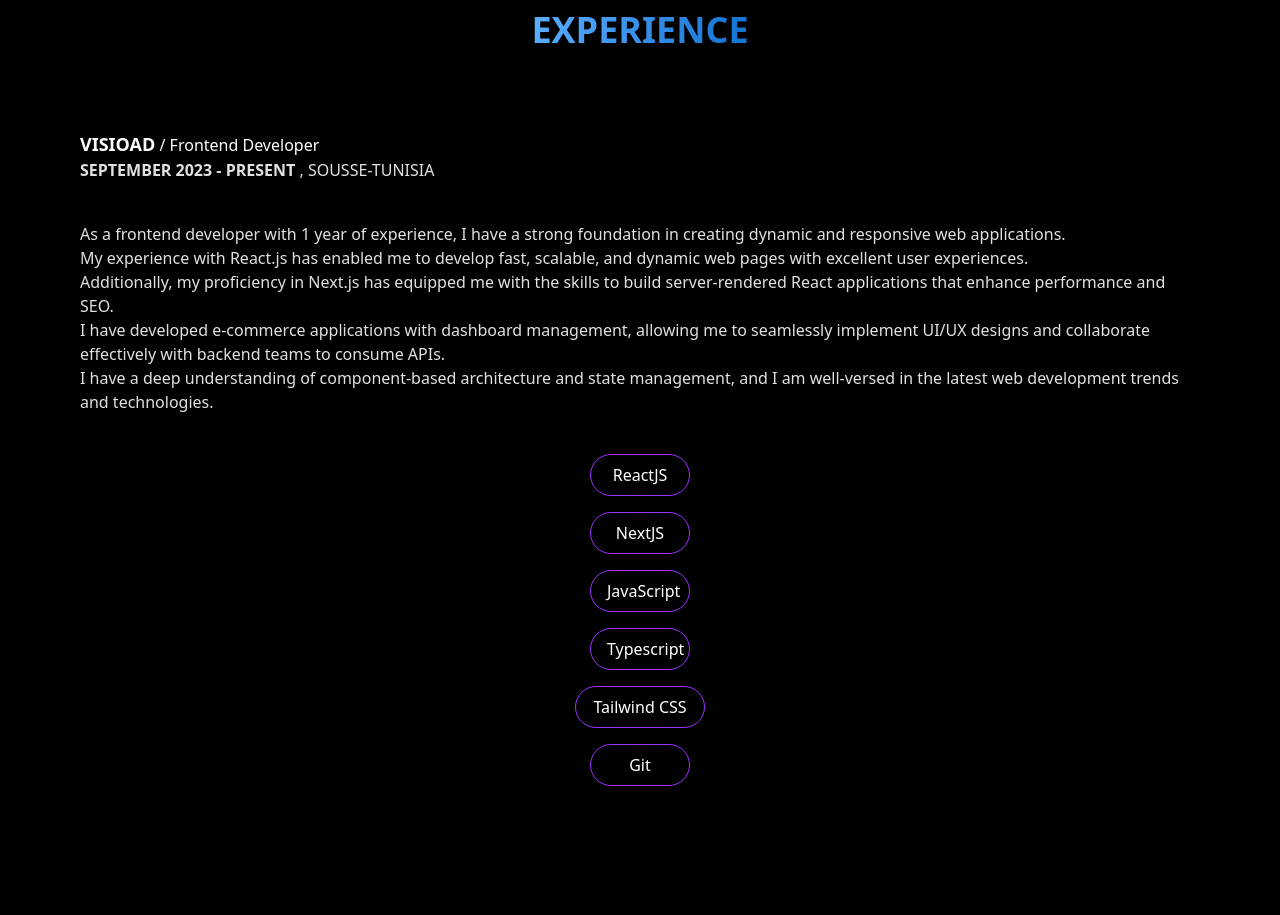
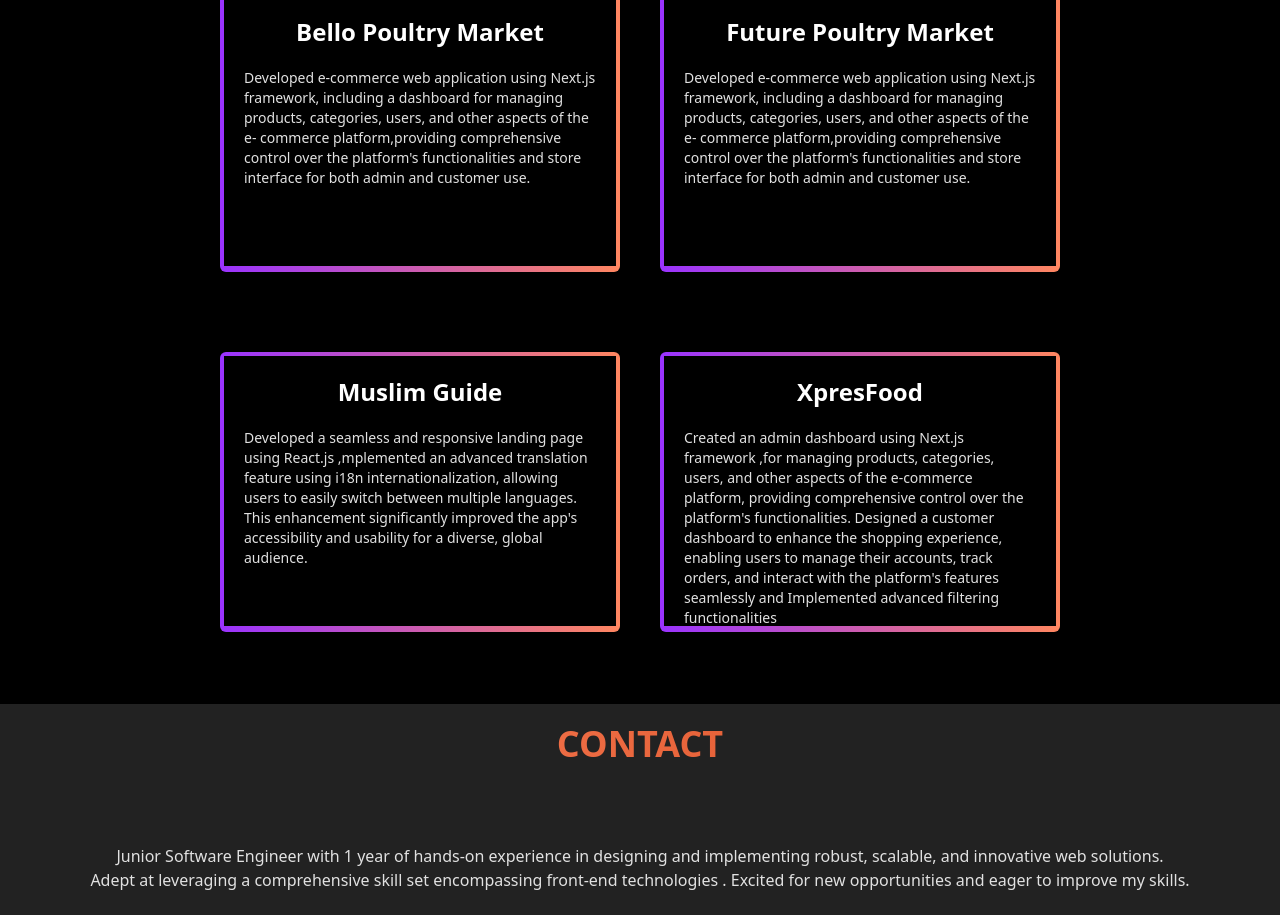
Before and after one commit to haifa17/Portfolio, a Next.js app: page / in a window 1280 px wide. Shown: the part 1882-2797 px from the top of the page. Built offline with nearby package versions, Linux system fonts and the light colour scheme.

Commit message:
new changes

```diff
--- a/components/cards/page.tsx
+++ b/components/cards/page.tsx
@@ -1,15 +1,13 @@
 "use client";
-import Image from "next/image";
 import React from "react";
 import { motion } from "framer-motion";
 import { useInView } from "react-intersection-observer";
 
 interface CardProps {
-  image: string;
   title: string;
   description: string;
 }
-const Card = ({ image, title, description }: CardProps) => {
+const Card = ({ title, description }: CardProps) => {
   const [ref1, inView1] = useInView({
     triggerOnce: true,
     threshold: 0.5,
@@ -28,35 +26,15 @@
   };
 
   return (
-    <div className="flex flex-col lg:flex gap-5 items-center">
-      <div className=" max-w-20">
-        <motion.div
-          ref={ref1}
-          initial="hidden"
-          animate={inView1 ? "visible" : "hidden"}
-          variants={variants}
-          transition={{ ease: "easeInOut", duration: 0.5 }}
-          className=" flex items-center lg:justify-center rounded-full cursor-pointer"
-        >
-          <Image
-            src={image}
-            width={200}
-            height={20}
-            alt=""
-            layout="fixed"
-            className="hover:scale-125 hover:transition  "
-          />
-        </motion.div>
-      </div>
-
-      <div className="flex flex-col gap-2 justify-start items-start text-start  ">
+    <div className="flex flex-col  bg-gradient-to-r from-[#9A33FF] to-[#FF8660] p-1 w-[400px] h-[280px] rounded-md ">
+      <div className="bg-black  w-[392px] h-[270px] p-5">
         <motion.p
           ref={ref2}
           initial="hidden"
           animate={inView2 ? "visible" : "hidden"}
           variants={variants}
           transition={{ ease: "easeInOut", duration: 0.5 }}
-          className="font-bold text-2xl   "
+          className="font-bold text-2xl mb-5  "
         >
           {title}
         </motion.p>
--- a/components/contact/Contact.tsx
+++ b/components/contact/Contact.tsx
@@ -65,7 +65,7 @@
         technologies . Excited for new opportunities and eager to improve my
         skills.
       </motion.p>
-      <div className="flex flex-col gap-8 lg:flex lg:justify-between  lg:px-40 ">
+      <div className="flex flex-col gap-8 lg:flex-row lg:justify-between  lg:px-40 ">
         <form>
           <motion.div
             ref={ref3}
--- a/components/experience/Experience.tsx
+++ b/components/experience/Experience.tsx
@@ -50,7 +50,7 @@
         Experience
       </motion.p>
       <div className="flex flex-col gap-5 lg:gap-10">
-        <div className="flex flex-col lg:flex justify-between">
+        <div className="flex flex-col lg:flex-row justify-between">
           <motion.p
             ref={ref2}
             initial="hidden"
@@ -100,7 +100,7 @@
           animate={inView5 ? "visible" : "hidden"}
           variants={variants}
           transition={{ ease: "easeInOut", duration: 0.5 }}
-          className="flex flex-col lg:flex items-center gap-4"
+          className="flex flex-col lg:flex-row items-center gap-4"
         >
           <div className=" w-[100px] cursor-pointer text-center rounded-full px-4 py-2 border border-[#9A33FF] transition-all duration-500 ease-in-out hover:bg-gradient-to-r from-[#9A33FF] to-[#FF8660]  ">
             <p className="h-full w-full ">ReactJS</p>
--- a/components/hero/Hero.tsx
+++ b/components/hero/Hero.tsx
@@ -30,7 +30,10 @@
   };
 
   return (
-    <div id="home" className="flex flex-col text-white gap-10 py-8  items-center justify-center text-center">
+    <div
+      id="home"
+      className="flex flex-col text-white gap-10 py-8  items-center justify-center text-center"
+    >
       <motion.img
         ref={ref1}
         initial="hidden"
@@ -93,9 +96,12 @@
         transition={{ ease: "easeInOut", duration: 1.25 }}
         className="flex items-center gap-2 lg:gap-8 lg:text-lg "
       >
-        <button className="rounded-full px-4 py-3 bg-white text-black font-semibold hover:border hover:border-white hover:bg-gradient-to-r from-[#9A33FF] to-[#FF8660] hover:inline-block hover:text-transparent hover:bg-clip-text ">
-          Get In Touch
-        </button>
+        <a href="#contact">
+          <button className="rounded-full px-4 py-3 bg-white text-black font-semibold hover:border hover:border-white hover:bg-gradient-to-r from-[#9A33FF] to-[#FF8660] hover:inline-block hover:text-transparent hover:bg-clip-text ">
+            Get In Touch
+          </button>
+        </a>
+
         <a href="/file/Haifa_Khiari.pdf" download>
           <button className="rounded-full px-4 py-3 border border-white hover:bg-gradient-to-r from-[#9A33FF] to-[#FF8660]  hover:font-semibold">
             Download CV
--- a/components/navbar/Navbar.tsx
+++ b/components/navbar/Navbar.tsx
@@ -5,6 +5,9 @@
 
 const Navbar = () => {
   const [open, setOpen] = useState(false);
+  const handleClick = () => {
+    setOpen(!open)
+  }
   return (
     <div className="bg-[#222222] flex justify-end lg:justify-center  py-8  ">
       <div className="hidden text-white lg:flex items-center gap-10 mx-auto max-w-7xl">
@@ -40,14 +43,13 @@
           Contact
         </Link>
       </div>
-      <div className="flex px-5 lg:hidden  " onClick={() => setOpen(!open)}>
+      <div className="flex px-5 lg:hidden  " onClick={handleClick}>
         <Menu size={30} className="text-white" />
       </div>
       {open && (
         <div className=" fixed inset-0 z-50 flex">
           <div
             className="ml-auto w-full h-[30%] mt-20 bg-white   p-4 shadow-lg z-10  "
-            onClick={() => setOpen(!open)}
           >
             <div className="flex flex-col gap-5  ">
               <Link
--- a/components/projects/Projects.tsx
+++ b/components/projects/Projects.tsx
@@ -17,33 +17,34 @@
 
   const cards1 = [
     {
-      image: "/projects/bello.webp",
       title: "Bello Poultry Market",
       description:
-        "Developed e-commerce web application using Next.js framework, including a dashboard for managing products, categories, users, and other aspects of the e- commerce platform,providing comprehensive control over the platform's functionalities and store interface for both admin and customer use",
+        "Developed e-commerce web application using Next.js framework, including a dashboard for managing products, categories, users, and other aspects of the e- commerce platform,providing comprehensive control over the platform's functionalities and store interface for both admin and customer use.",
     },
     {
-      image: "/projects/future.png",
       title: "Future Poultry Market",
       description:
-        "Developed e-commerce web application using Next.js framework, including a dashboard for managing products, categories, users, and other aspects of the e- commerce platform,providing comprehensive control over the platform's functionalities and store interface for both admin and customer use",
+        "Developed e-commerce web application using Next.js framework, including a dashboard for managing products, categories, users, and other aspects of the e- commerce platform,providing comprehensive control over the platform's functionalities and store interface for both admin and customer use.",
     },
+  ];
+  const cards2 = [
     {
-      image: "/projects/muslim.jpg",
       title: "Muslim Guide",
       description:
         "Developed a seamless and responsive landing page using React.js ,mplemented an advanced translation feature using i18n internationalization, allowing users to easily switch between multiple languages. This enhancement significantly improved the app's accessibility and usability for a diverse, global audience.  ",
     },
     {
-      image: "/projects/logo.webp",
       title: "XpresFood",
       description:
-        "Created an admin dashboard using Next.js framework ,for managing products, categories, users, and other aspects of the e-commerce platform, providing comprehensive control over the platform's functionalities.  Designed a customer dashboard to enhance the shopping experience, enabling users to manage their accounts, track orders, and interact with the platform's features seamlessly. Implemented advanced filtering functionalities allowing users to filter products by name, category, subcategory, and price,",
+        "Created an admin dashboard using Next.js framework ,for managing products, categories, users, and other aspects of the e-commerce platform, providing comprehensive control over the platform's functionalities.  Designed a customer dashboard to enhance the shopping experience, enabling users to manage their accounts, track orders, and interact with the platform's features seamlessly and Implemented advanced filtering functionalities",
     },
   ];
 
   return (
-    <div id="projects" className="flex flex-col px-10 lg:px-20 text-white gap-10 lg:gap-20 py-8  items-center justify-center text-center">
+    <div
+      id="projects"
+      className="flex flex-col px-10 lg:px-20 text-white gap-10 lg:gap-20 py-8  items-center justify-center text-center"
+    >
       <motion.p
         ref={ref1}
         initial="hidden"
@@ -54,14 +55,17 @@
       >
         Projects
       </motion.p>
-      <div className="flex flex-col gap-5 ">
+      <div className="flex flex-col lg:flex-row gap-10 ">
         {cards1.map((card, index) => (
           <div key={index}>
-            <Card
-              title={card.title}
-              description={card.description}
-              image={card.image}
-            />
+            <Card title={card.title} description={card.description} />
+          </div>
+        ))}
+      </div>
+      <div className="flex flex-col lg:flex-row gap-10 ">
+        {cards2.map((card, index) => (
+          <div key={index}>
+            <Card title={card.title} description={card.description} />
           </div>
         ))}
       </div>
--- a/components/skills/Skills.tsx
+++ b/components/skills/Skills.tsx
@@ -36,7 +36,7 @@
         animate={inView2 ? "visible" : "hidden"}
         variants={variants}
         transition={{ ease: "easeInOut", duration: 0.5 }}
-        className="flex flex-col lg:flex items-center gap-16 "
+        className="flex flex-col lg:flex-row items-center gap-16 "
       >
         <Image
           src="https://cdn.jsdelivr.net/gh/devicons/devicon@latest/icons/nextjs/nextjs-original.svg"
```
Also changed, not shown: public/haifa2.jpg (deleted), public/haifa2.png (deleted).
